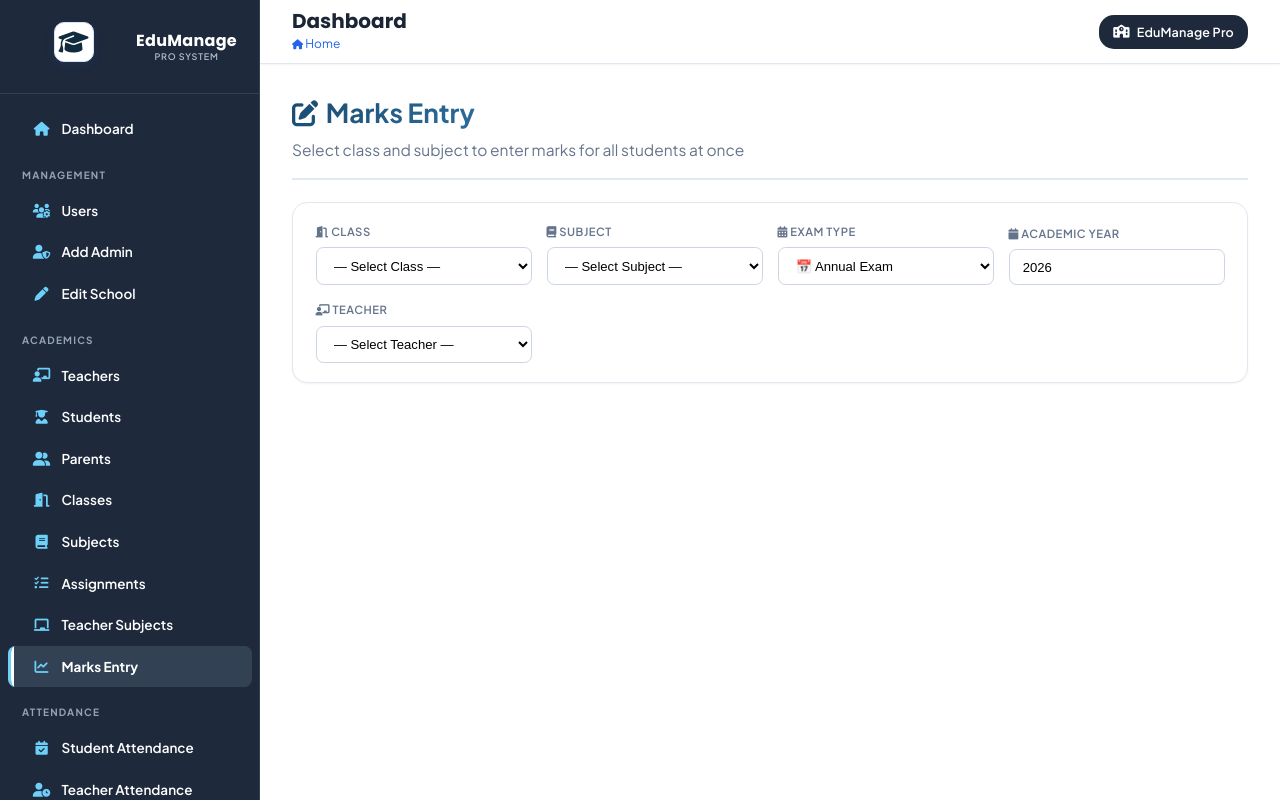
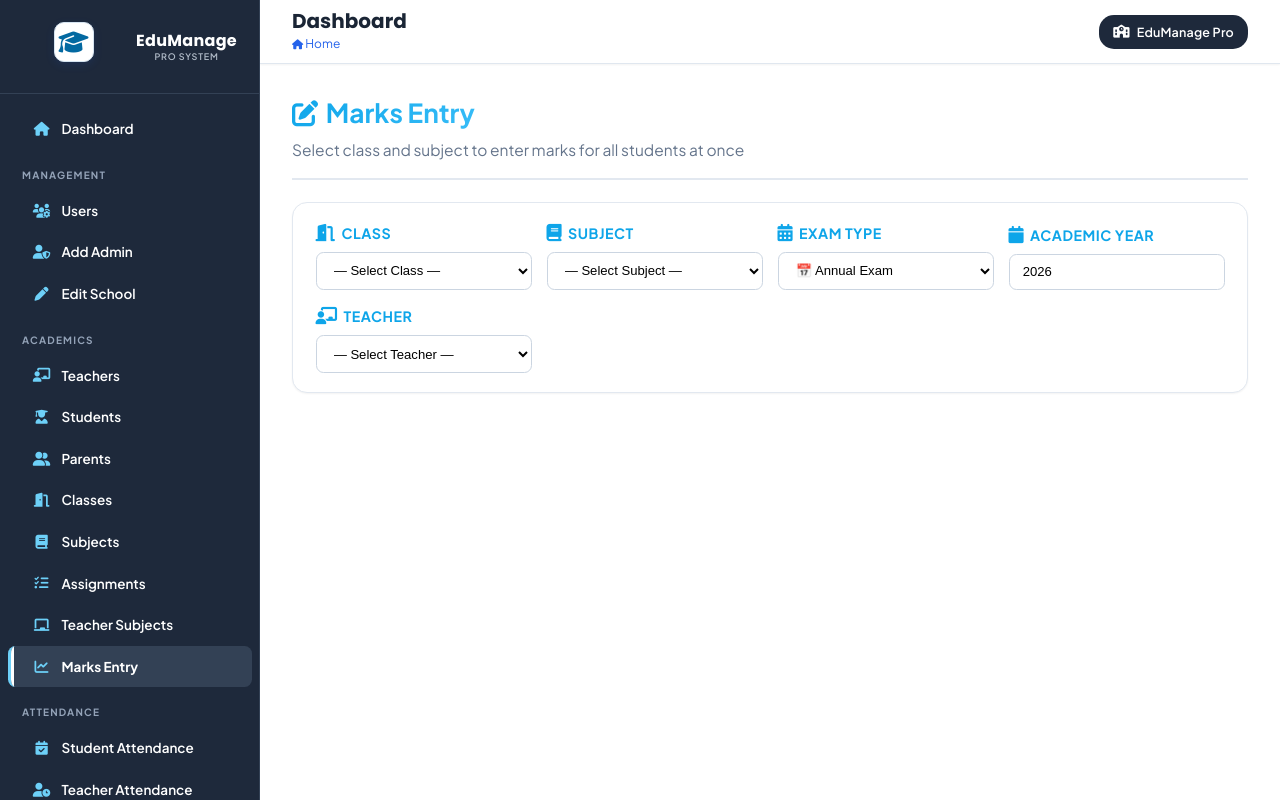
Before and after one commit to abdullahkhan12dec2004-arc/school-management-system, a Flask app: page /marks in a window 1280 px wide. Run offline with Flask 3, Linux system fonts and the light colour scheme; the visitor is signed in with stand-in values (Sample User, id 1); data that the repository does not hold is empty; some libraries are stand-ins or nearby versions.

Commit message:
Update marks_entry.html

```diff
--- a/templates/marks_entry.html
+++ b/templates/marks_entry.html
@@ -6,10 +6,10 @@
     /* ===== PROFESSIONAL MARKS ENTRY STYLES ===== */
 
     :root {
-        --primary-dark: #0f2b3d;
-        --primary: #1a4a6f;
-        --primary-light: #2c6e9e;
-        --primary-bg: #e8f1f8;
+        --primary-dark: #0369a1;
+        --primary: #0ea5e9;
+        --primary-light: #38bdf8;
+        --primary-bg: #e0f4ff;
         --secondary: #c6a43b;
         --secondary-dark: #a07d2a;
         --success: #10b981;
@@ -87,11 +87,19 @@
     }
 
     .filter-field label {
-        font-size: 0.75rem;
-        font-weight: 600;
+        font-size: 0.95rem;
+        font-weight: 700;
         text-transform: uppercase;
         letter-spacing: 0.5px;
-        color: var(--gray-500);
+        color: var(--primary);
+        display: flex;
+        align-items: center;
+        gap: 0.4rem;
+    }
+
+    .filter-field label i {
+        color: var(--primary);
+        font-size: 1.15rem;
     }
 
     .filter-field select,
@@ -108,7 +116,7 @@
     .filter-field input:focus {
         outline: none;
         border-color: var(--primary);
-        box-shadow: 0 0 0 3px rgba(26, 74, 111, 0.1);
+        box-shadow: 0 0 0 3px rgba(14, 165, 233, 0.15);
     }
 
     /* Table Styles with Borders */
@@ -254,7 +262,7 @@
 
     .marks-input-wrap-modern:focus-within {
         border-color: var(--primary);
-        box-shadow: 0 0 0 3px rgba(26, 74, 111, 0.1);
+        box-shadow: 0 0 0 3px rgba(14, 165, 233, 0.15);
     }
 
     .marks-input-modern {
```
